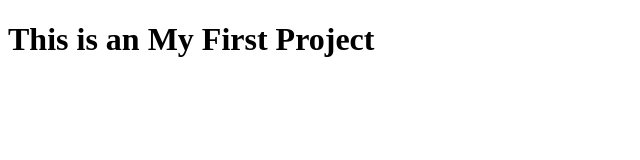
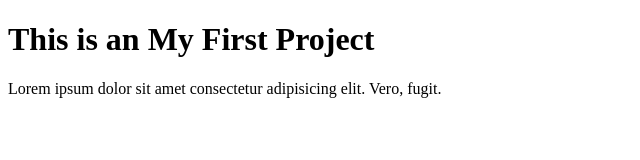
Before and after one commit to ciinaaarrrr/my-first-project, a plain HTML site: page index.html in a window 1280 px wide. Shown: the whole page, without its empty margins (0-640 px from the left). Drawn offline with Linux system fonts and the light colour scheme.

Commit message:
index.html

```diff
--- a/index.html
+++ b/index.html
@@ -7,5 +7,7 @@
 </head>
 <body>
     <h1> This is an My First Project </h1>
+    <p>Lorem ipsum dolor sit amet consectetur adipisicing elit. Vero, fugit.</p>
+    <!-- lorem10 kodu 10 kelimelik rasgele bir yazı oluşturur sondaki sayısı  değiştirerek kelime sayısını değiştirebilirsiniz -->
 </body>
 </html>
```
